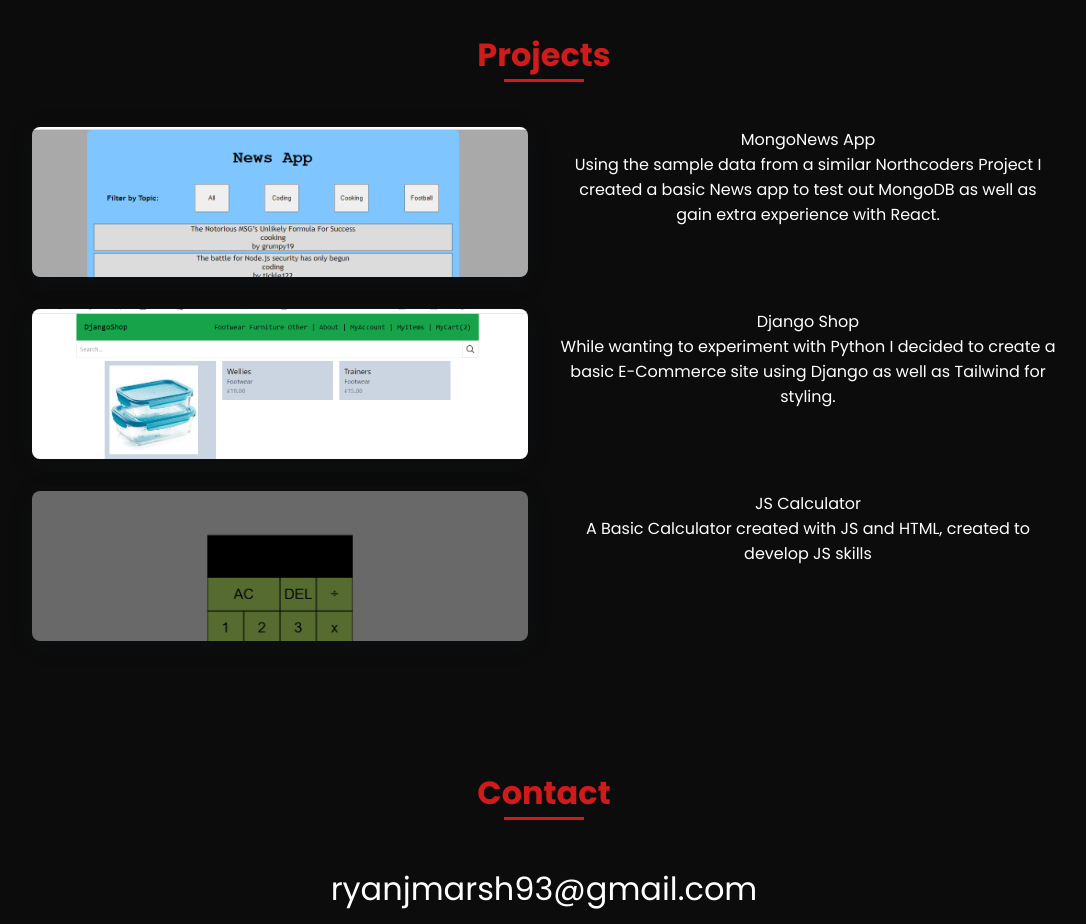
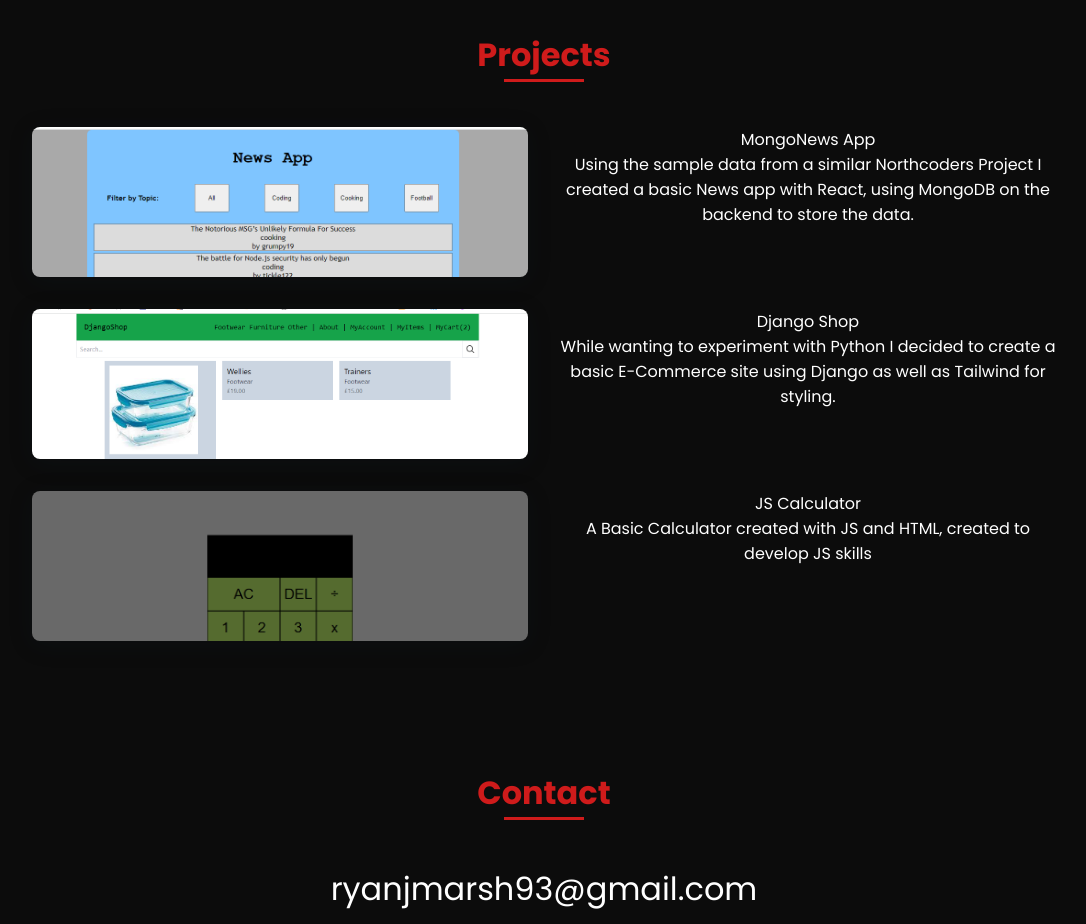
Before and after one commit to RyanJMarsh/ryanjmarsh.github.io, a plain HTML site: page index.html in a window 1280 px wide. Shown: the part 1480-2404 px from the top of the page, without its empty margins (96-1182 px from the left). Drawn offline with nearby package versions, Linux system fonts and the light colour scheme.

Commit message:
small changes

```diff
--- a/index.html
+++ b/index.html
@@ -148,7 +148,7 @@
                     <img src="/assets/img/mongo_news.png" alt="">
                 </a>
 
-                <p>MongoNews App<br>Using the sample data from a similar Northcoders Project I created a basic News app to test out MongoDB as well as gain extra experience with React. </p>
+                <p>MongoNews App<br>Using the sample data from a similar Northcoders Project I created a basic News app with React, using MongoDB on the backend to store the data. </p>
 
                 <a href="https://github.com/RyanJMarsh/DjangoShop" target="_blank" class="work_img">
                     <img src="/assets/img/django_shop.png" alt="">
```
